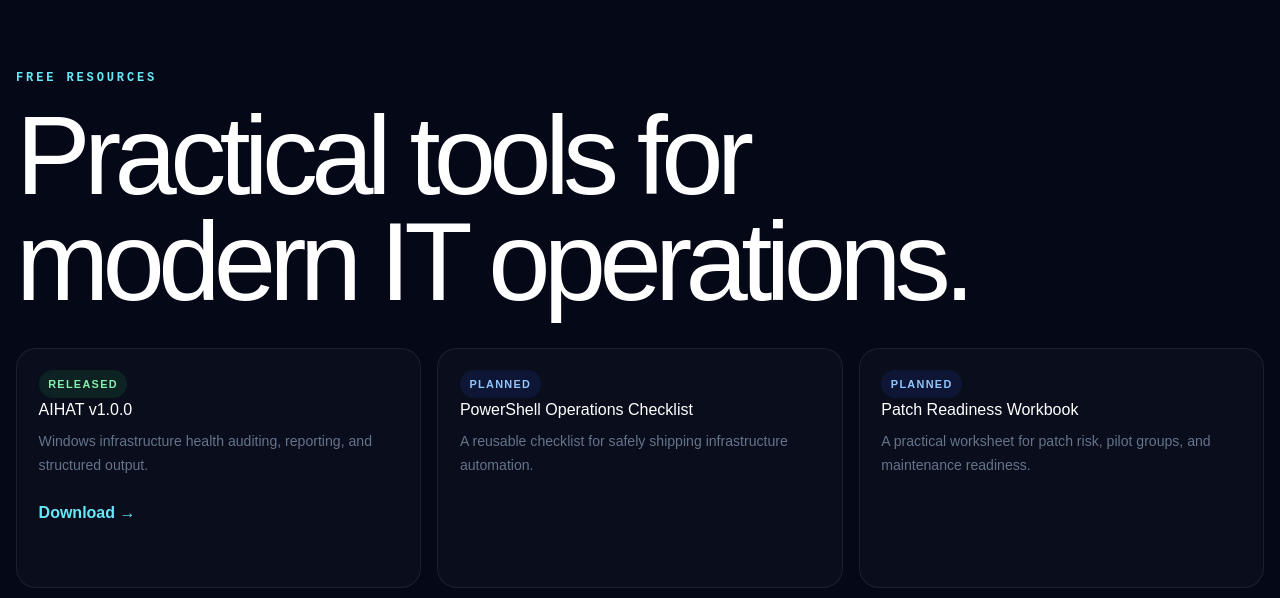
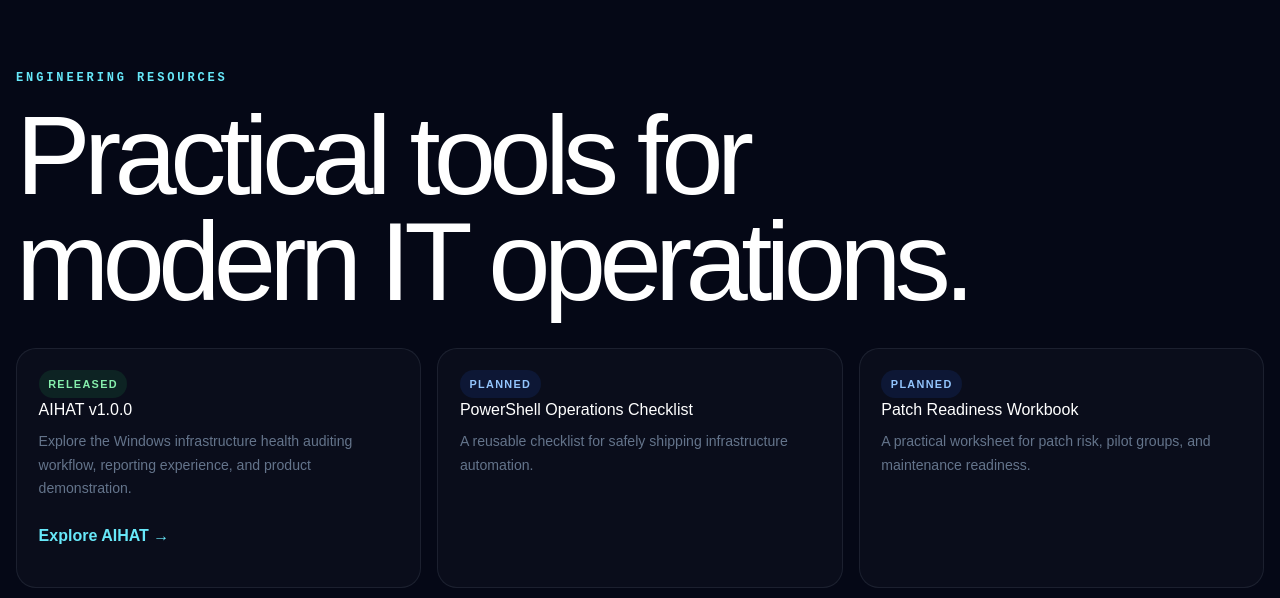
Before and after one commit to Beyond-Automation/beyondautomation-website, a Next.js app: page /resources in a window 1280 px wide. Shown: the part 150-748 px from the top of the page. Built offline with nearby package versions, Linux system fonts and the light colour scheme; no server answers.

Commit message:
BA-WEB-022: Align resources with product showcase
Replace stale AIHAT download/free-resource framing with product exploration and engineering-resource messaging.

```diff
--- a/src/app/resources/page.tsx
+++ b/src/app/resources/page.tsx
@@ -4,7 +4,7 @@ import Navbar from "@/components/Navbar";
 
 export const metadata: Metadata = {
   title: "Resources",
-  description: "Free tools, documentation, checklists, and engineering resources.",
+  description: "Product demos, documentation, checklists, and engineering resources.",
 };
 
 export default function ResourcesPage() {
@@ -13,14 +13,14 @@ export default function ResourcesPage() {
       <Navbar />
       <section className="ba-index-page">
         <div className="ba-container">
-          <p className="ba-launch-eyebrow">Free resources</p>
+          <p className="ba-launch-eyebrow">Engineering resources</p>
           <h1>Practical tools for modern IT operations.</h1>
           <div className="ba-roadmap-grid">
             <a className="ba-roadmap-card" href="/aihat">
               <span className="ba-roadmap-status status-released">Released</span>
               <h2>AIHAT v1.0.0</h2>
-              <p>Windows infrastructure health auditing, reporting, and structured output.</p>
-              <strong>Download →</strong>
+              <p>Explore the Windows infrastructure health auditing workflow, reporting experience, and product demonstration.</p>
+              <strong>Explore AIHAT →</strong>
             </a>
             <article className="ba-roadmap-card">
               <span className="ba-roadmap-status status-planned">Planned</span>
```
